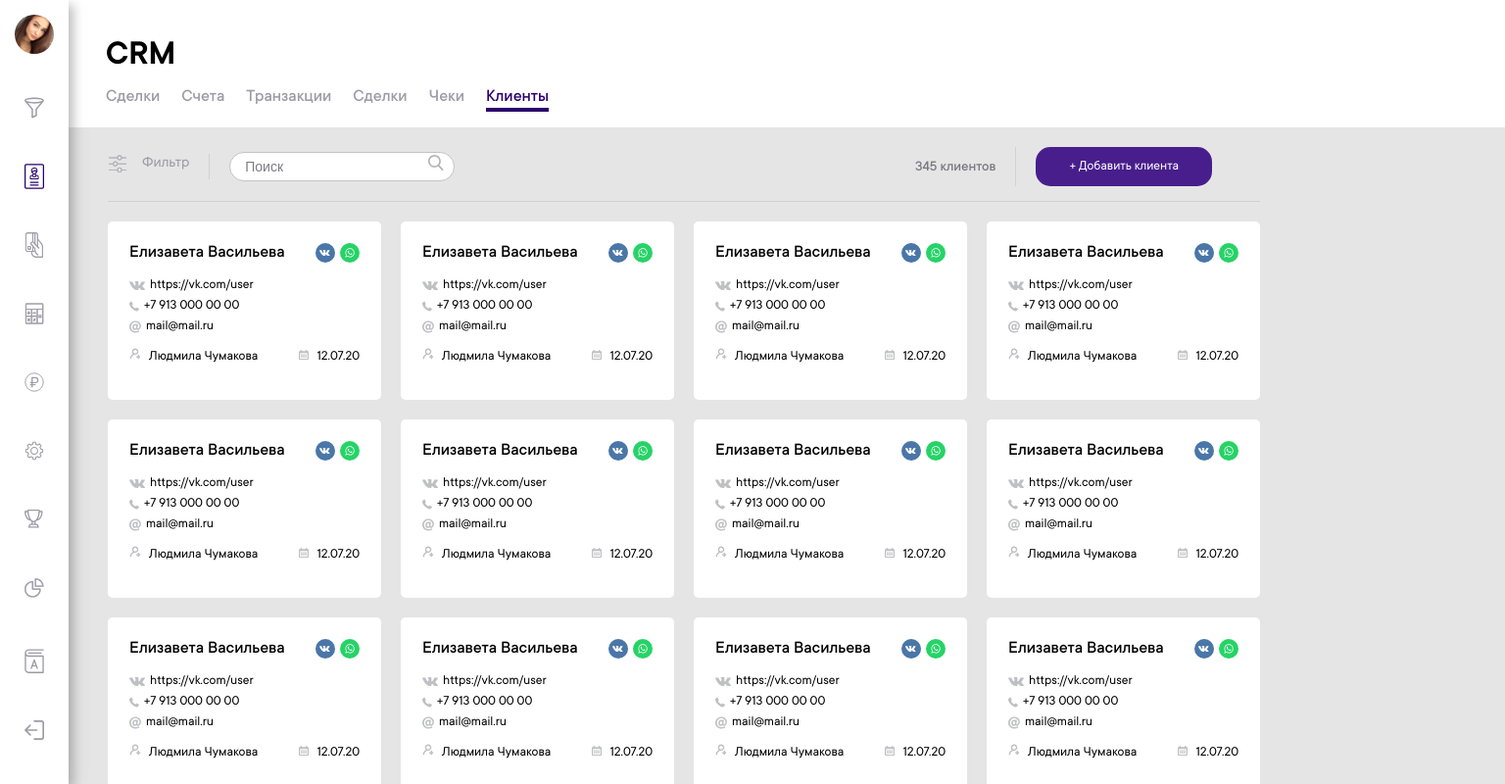
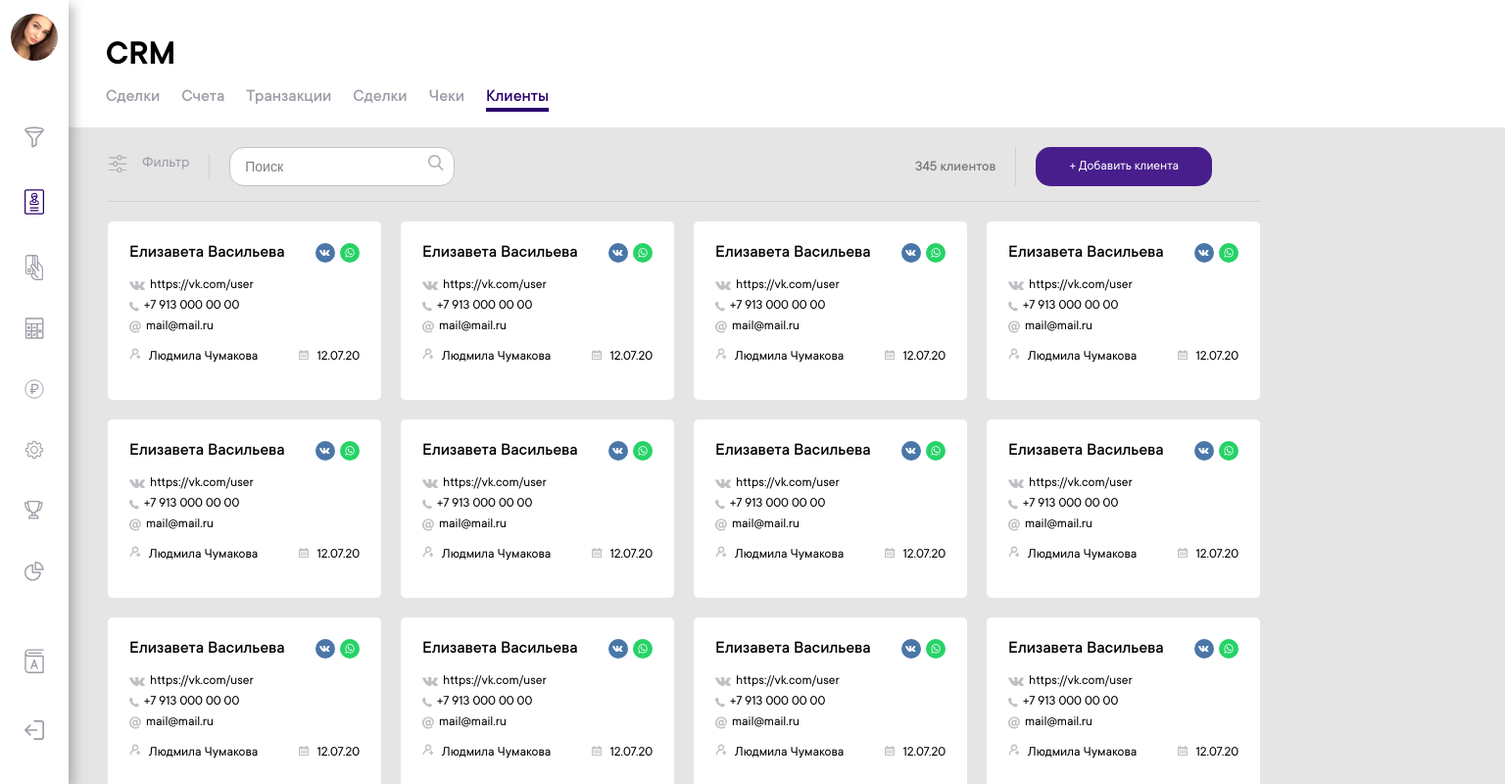
Before and after one commit to Nepo92/Guru-test, a website: page app/index.html in a window 1536 px wide. Shown: the whole page at 98% size. Drawn offline with nearby package versions, Linux system fonts and the light colour scheme; files that its build step writes are made by us from their sources.

Commit message:
test-task

```diff
--- a/app/sass/block/_clients.scss
+++ b/app/sass/block/_clients.scss
@@ -359,6 +359,11 @@
       height: 40px;
     }
 
+    &__input {
+      width: 230px;
+      height: 40px;
+    }
+
     &__button {
       top: 8px;
     }
--- a/app/sass/block/_menu.scss
+++ b/app/sass/block/_menu.scss
@@ -279,10 +279,48 @@
 
       &:first-child {
         margin-top: 0px !important;
+
+        img {
+          width: 48px;
+          height: 48px;
+        }
       }
 
       &:nth-child(2) {
-        margin-top: 55px;
+        margin-top: 63px !important;
+      }
+
+      &:nth-child(3) {
+        margin-top: 36px !important;
+
+        .content__icon {
+          width: 42px !important;
+          height: 42px !important;
+        }
+      }
+
+      &:nth-child(4) {
+        margin-top: 37px !important;
+      }
+
+      &:nth-child(5) {
+        margin-top: 32px !important;
+      }
+
+      &:nth-child(6) {
+        margin-top: 32px !important;
+      }
+
+      &:nth-child(7) {
+        margin-top: 32px !important;
+      }
+
+      &:nth-child(8) {
+        margin-top: 32px !important;
+      }
+
+      &:nth-child(9) {
+        margin-top: 32px !important;
       }
 
       &:nth-last-child(2) {
@@ -294,5 +332,9 @@
         margin-bottom: 40px;
       }
     }
+
+    &__avatar {
+      margin-top: 14px;
+    }
   }
 }
```
Also changed, not shown: dist/css/style.css, dist/css/style.min.css.
